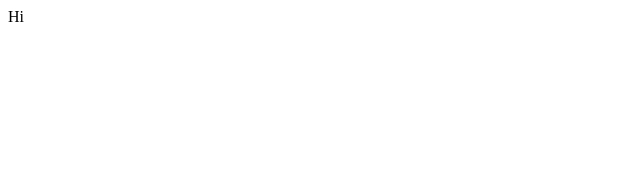
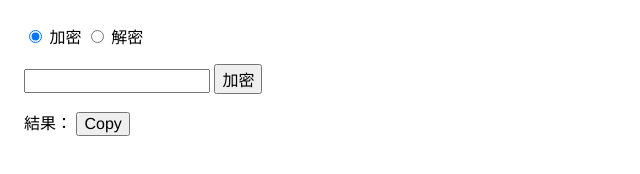
Before and after one commit to weijie45/wjsapce, a plain HTML site: page index.html in a window 1280 px wide. Shown: the whole page, without its empty margins (0-640 px from the left). Drawn offline with Linux system fonts and the light colour scheme.

Commit message:
更新加解密畫面

```diff
--- a/index.html
+++ b/index.html
@@ -1,12 +1,74 @@
 <!DOCTYPE html>
 <html>
 <head>
-<meta charset="utf-8">
-<title>Home</title>
+    <meta charset="utf-8">
+    <title>Home</title>
+    <style>
+        body {
+            font-family: "Helvetica", "Arial","LiHei Pro","黑體-繁","微軟正黑體", sans-serif;
+        }
+
+        input, select, button {
+            font-family: inherit;
+            font-size: inherit;
+        }
+    </style>
+    <script src="aes.js"></script>
+    <!--<script src='https://cdnjs.cloudflare.com/ajax/libs/crypto-js/3.1.2/rollups/aes.js'></script>-->
+    <script>
+        var key = "free_haha%%"// "wfublog"
+        function doAction() {
+            var word = document.getElementById("word").value;
+
+            if (document.getElementById("enctypt").checked) {
+                word = CryptoJS.AES.encrypt(word, key).toString();
+
+            } else {
+                word = CryptoJS.AES.decrypt(word, key).toString(CryptoJS.enc.Utf8);
+            }
+
+            document.getElementById("result").textContent = word;
+        }
+
+        function textChange(obj) {
+            document.getElementById("btn").textContent = obj.value;
+        }
+
+
+        function copy() {
+            // 建立 Range 物件
+            const range = document.createRange();
+            // 將指定元素內容加到 Range 中
+            const texts = document.getElementById('result');
+            range.selectNodeContents(texts);
+            // 取得 Selection 物件
+            const selection = window.getSelection();
+            // 先清空當前選取範圍
+            selection.removeAllRanges();
+            // 加入 Range
+            selection.addRange(range);
+
+            document.execCommand('copy');
+            selection.removeAllRanges();
+        }
+
+    </script>
 </head>
 
-<body>
-Hi
+<body style="padding:8px">
+    <div style="padding:8px">
+        <input type="radio" id="enctypt" name="type" value="加密" onchange="textChange(this)" checked> 加密
+        <input type="radio" id="dectypt" name="type" value="解密" onchange="textChange(this)"> 解密
+    </div>
+    <div style="padding:8px">
+        <input type="search" id="word" value="">
+        <button type="button" id="btn" onclick="doAction()">加密</button>
+    </div>
+    <div style="padding:8px">
+        結果：
+        <button type="button" id="btnCopy" onclick="copy()">Copy</button>
+        <p id="result"></p>
+    </div>
 </body>
 
 </html>
```
